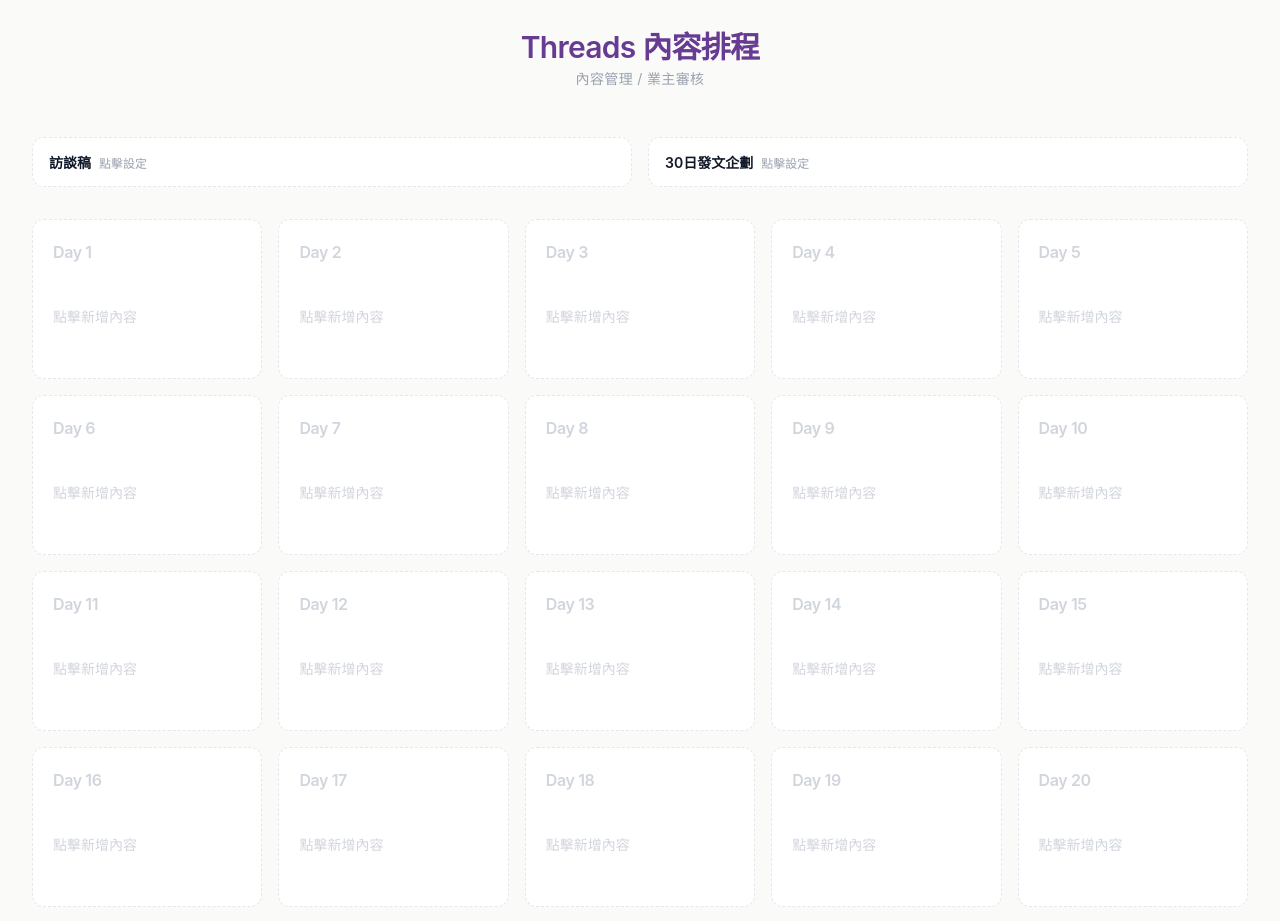
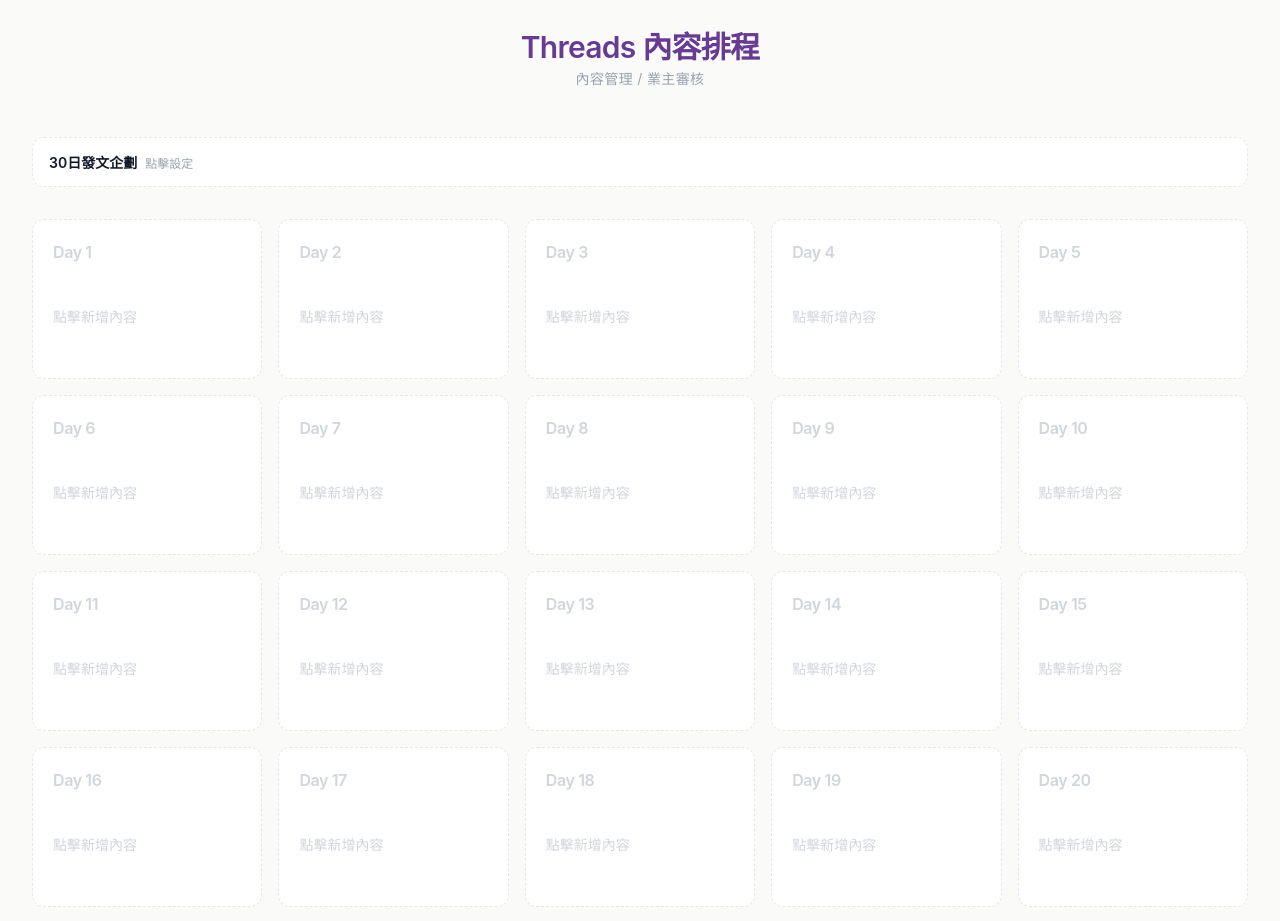
Before and after one commit to she5011077/mrs-thai-thai, a Next.js app: page / in a window 1280 px wide. Shown: the part 1320-2241 px from the top of the page. Built offline with nearby package versions, Linux system fonts and the light colour scheme; no server answers; the database is empty.

Commit message:
fix: Threads區塊只保留30日發文企劃，移除訪談稿

```diff
--- a/src/components/Dashboard.tsx
+++ b/src/components/Dashboard.tsx
@@ -217,9 +217,8 @@
             <p className="text-xs sm:text-sm text-gray-400 tracking-wide">內容管理 / 業主審核</p>
           </header>
 
-          {/* Google Doc Links */}
-          <div className="grid grid-cols-1 sm:grid-cols-2 gap-3 sm:gap-4 mb-6 sm:mb-8">
-            <DocCard label="訪談稿" settingKey="interview_doc_url" initialUrl={settings.interview_doc_url || ''} />
+          {/* Google Doc Link */}
+          <div className="mb-6 sm:mb-8">
             <DocCard label="30日發文企劃" settingKey="plan_doc_url" initialUrl={settings.plan_doc_url || ''} />
           </div>
 
```
